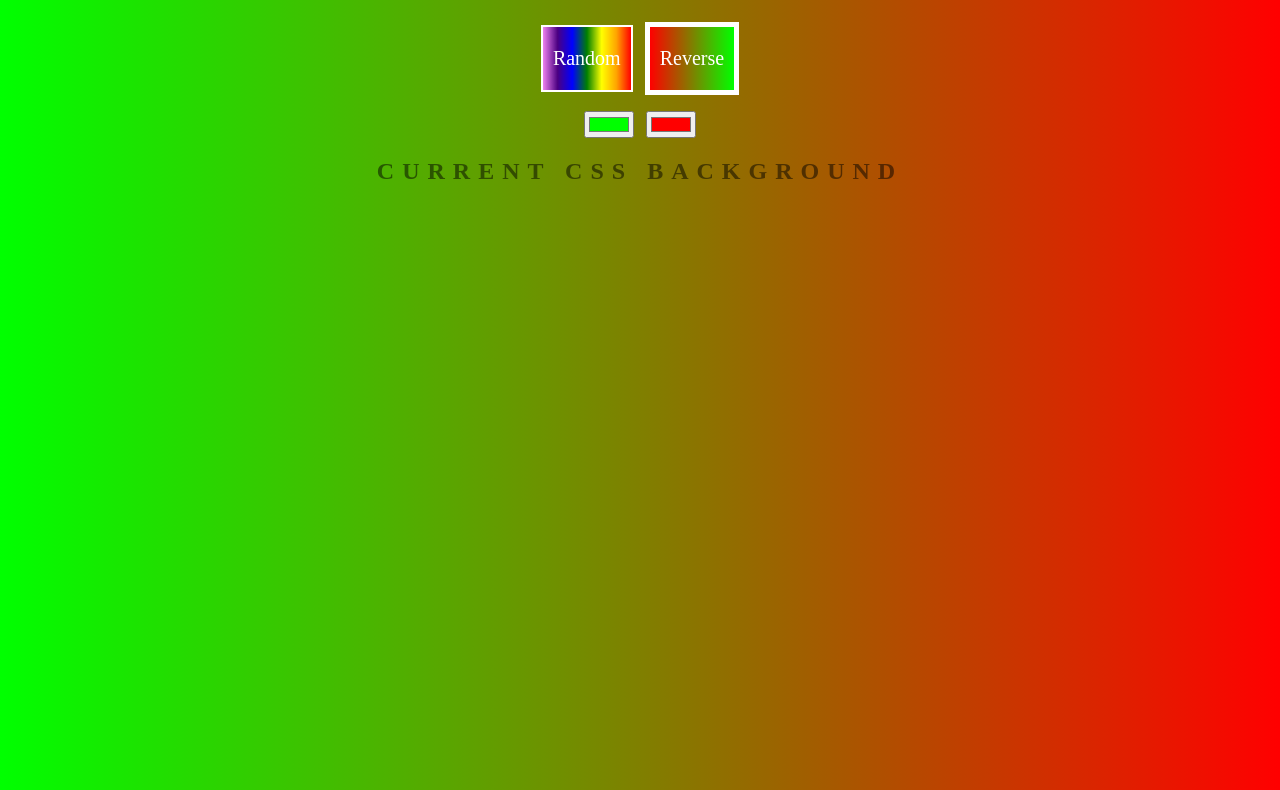
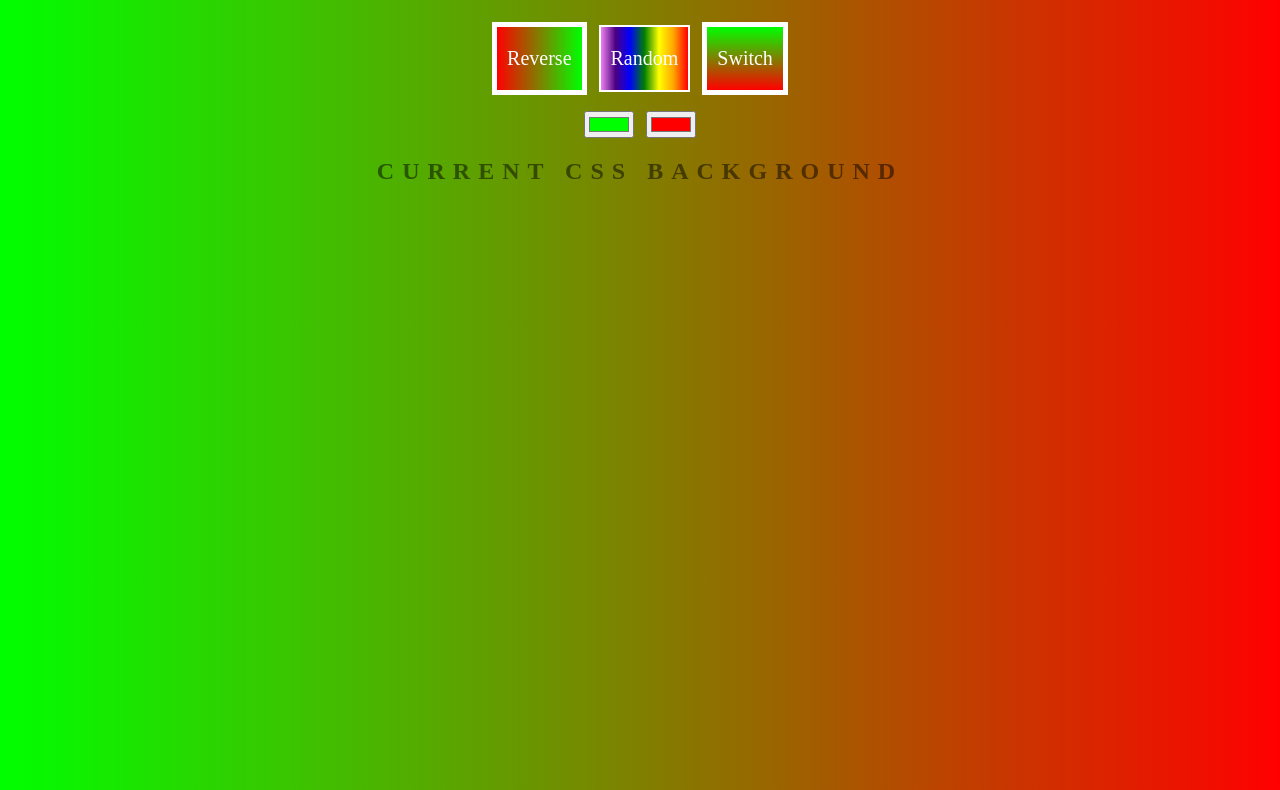
Before and after one commit to kevinsou/Web-Development, a plain HTML site: page projects/Background-Generator/index.html in a window 1280 px wide. Shown: the part 183-973 px from the top of the page. Drawn offline with Linux system fonts and the light colour scheme.

Commit message:
Update index.html

```diff
--- a/projects/Background-Generator/index.html
+++ b/projects/Background-Generator/index.html
@@ -10,8 +10,9 @@
 <body id="gradient">
 	<h1>Background Generator</h1>
 	<div>
+		<button class="reverseBTN"> Reverse</button>
 		<button class="randomBTN" >Random</button>
-		<button class="reverseBTN"> Reverse</button>
+		<button class="switchBTN"> Switch</button>
 	</div>
 	<input class="color1" type="color" name="color1" value="#00ff00">
 	<input class="color2" type="color" name="color2" value="#ff0000">
```
